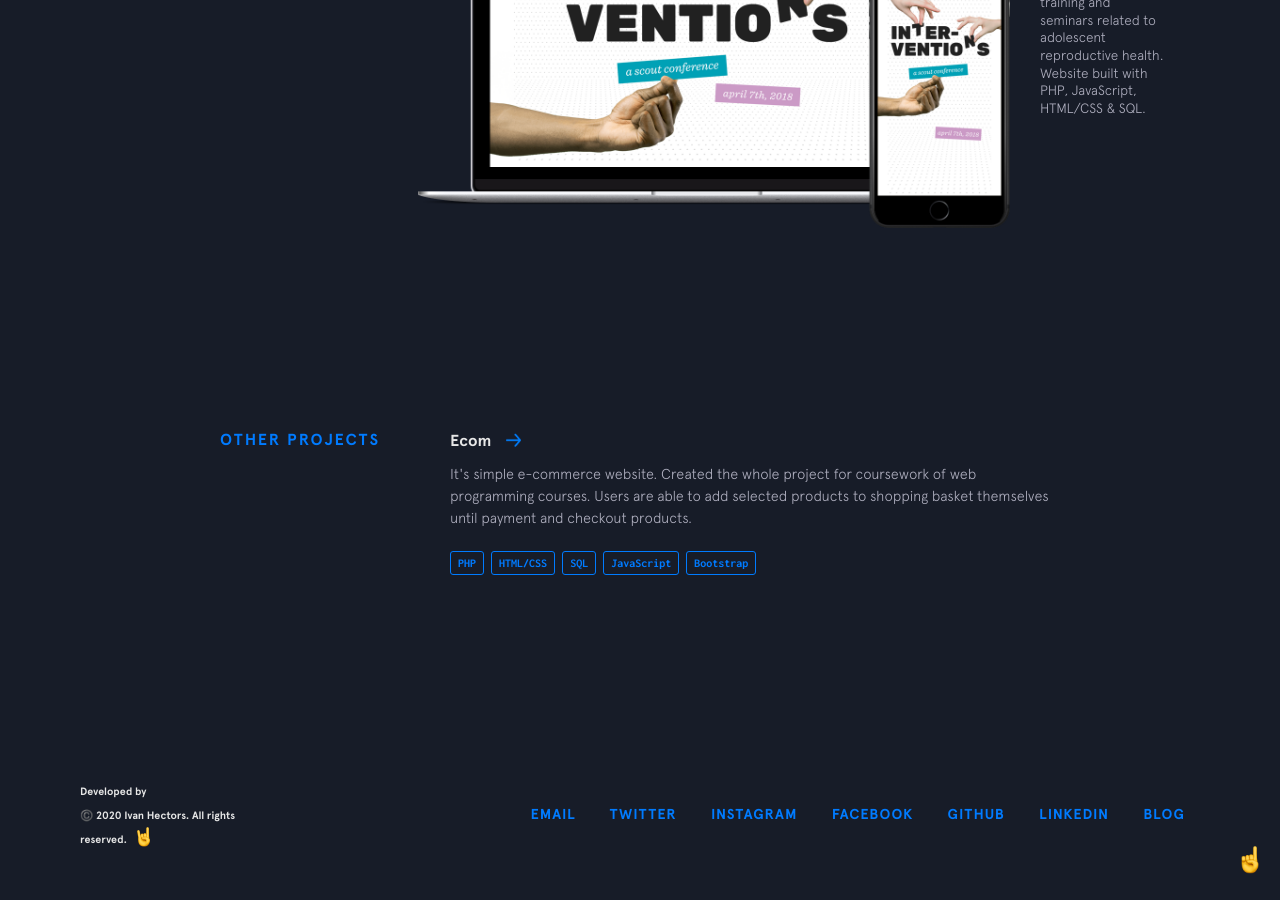
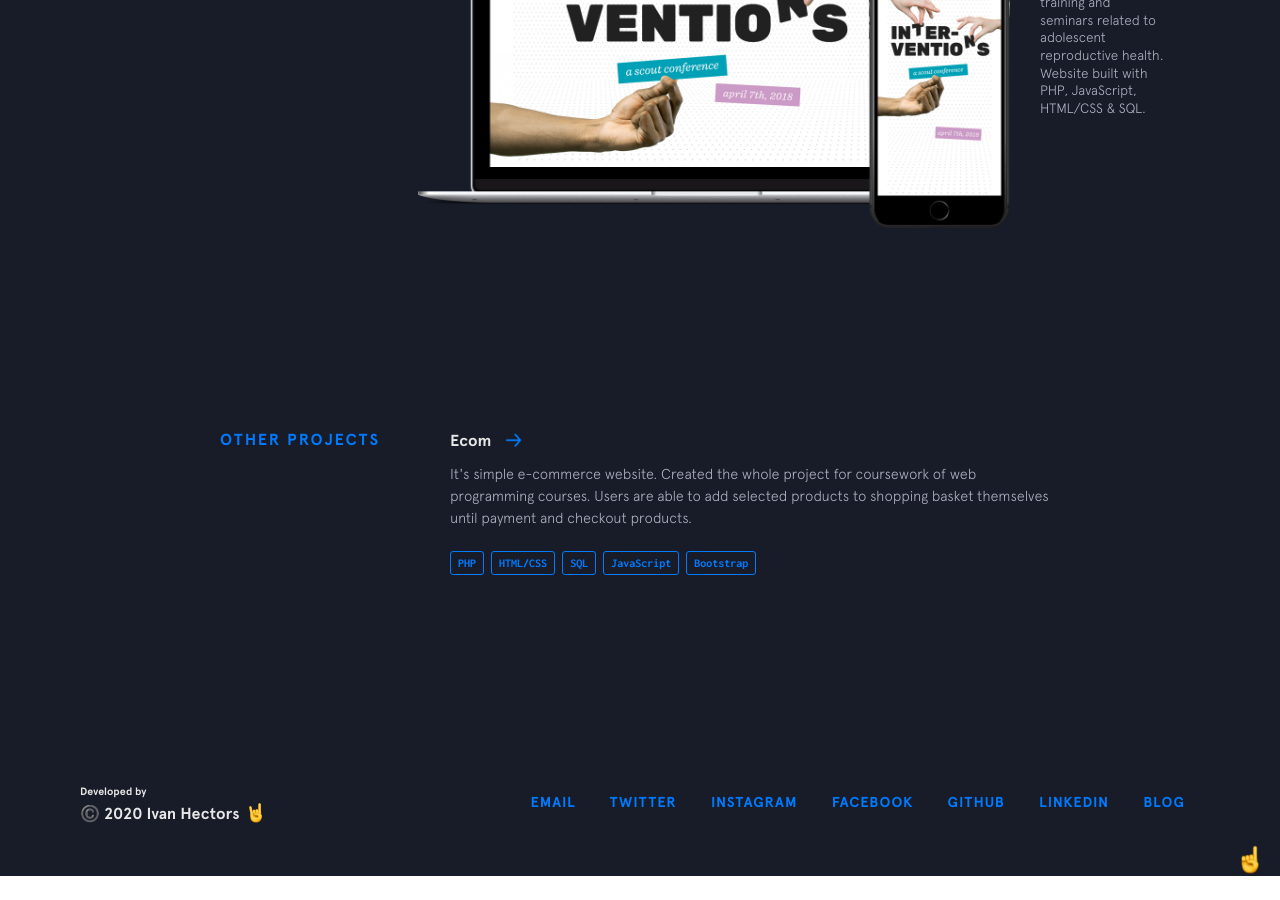
Before and after one commit to ivanhectors/ivanhectors.github.io, a Jekyll site: the page built from index.html, in a window 1280 px wide and 900 px high, scrolled down 3239 px. Built offline with Jekyll 4.4.1, drawn with Linux system fonts in a browser that asks for light colours; nearby versions of some CDN libraries; after the commit the page ends 4115 px from its top, so only the background shows below that.

Commit message:
Update footer.html

```diff
--- a/_includes/footer.html
+++ b/_includes/footer.html
@@ -4,8 +4,7 @@
       <span style="font-size: 8pt">Developed by</span>
     </div>
     <div class="bottom">
-      <span style="font-size: 8pt">©️ 2020 <a href="{{site.url}}" class="highlight-link" title="{{link.title}}">Ivan Hectors</a>. </span>
-      <span style="font-size: 8pt">All rights reserved.</span>
+      <span>©️ 2020 <a href="{{site.baseurl}}" target="_blank" class="highlight-link">Ivan Hectors </a> </span>
       <img class="emoji" src="{{site.baseurl}}/img/emojis/rockon.png" alt="emoji">
     </div>
   </div>
```
